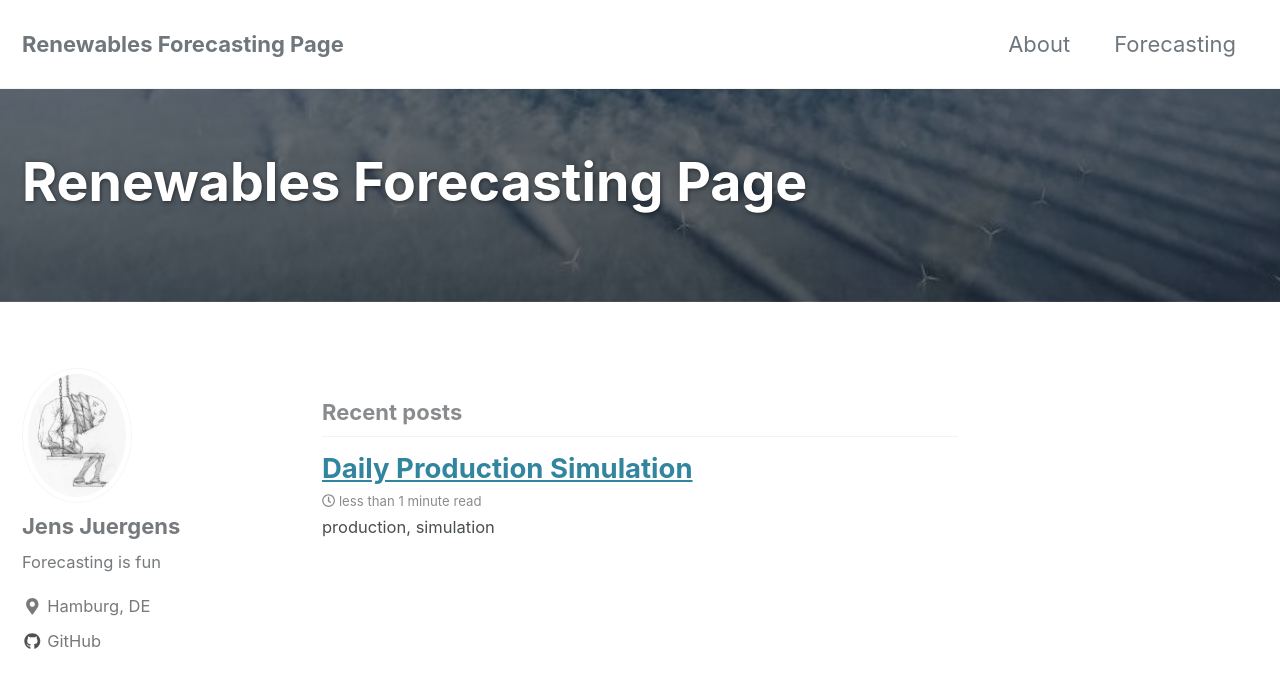
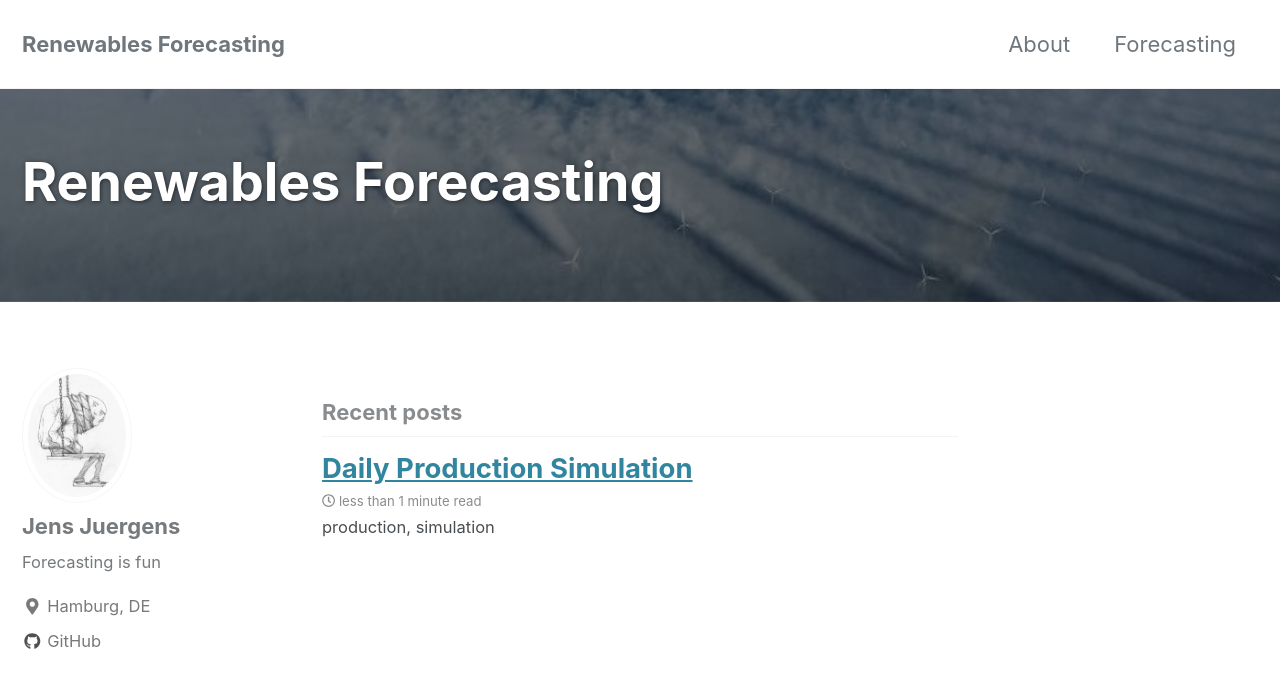
Before and after one commit to JensJuergens/werkbank, a Jekyll site: the page built from index.html, in a window 1280 px wide and 900 px high. Shown: the top 688 px of the window. Built offline with Jekyll 4.4.1, drawn with Linux system fonts in a browser that asks for light colours; cached includes are drawn as plain includes; the list of posts is cut into pages by our own code.

Commit message:
some changes

```diff
--- a/_config.yml
+++ b/_config.yml
@@ -16,10 +16,10 @@ minimal_mistakes_skin    : "default" # "air", "aqua", "contrast", "dark", "dirt"
 
 # Site Settings
 locale                   : "en-US"
-title                    : "Renewables Forecasting Page"
+title                    : "Renewables Forecasting"
 title_separator          : "-"
 name                     : "Jens Juergens"
-description              : "Renewables Forecasting Page"
+description              : "Renewables Forecasting"
 url                      : # the base hostname & protocol for your site e.g. "https://mmistakes.github.io"
 baseurl                  : # the subpath of your site, e.g. "/blog"
 repository               : # GitHub username/repo-name e.g. "mmistakes/minimal-mistakes"
```
Also changed, not shown: _posts/2019-03-29-initial.md (+0 -1 lines).
